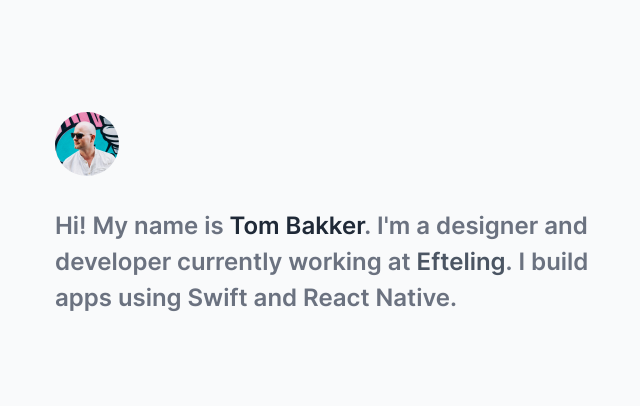
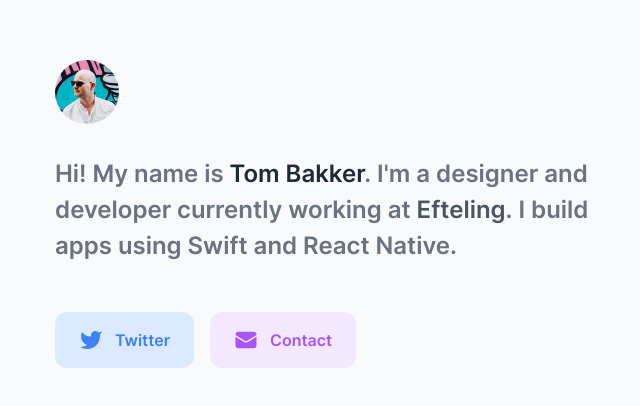
Before and after one commit to BakkerTom/personal-site, a Next.js app: page / in a window 1280 px wide. Shown: the part 186-592 px from the top of the page, without its empty margins (297-937 px from the left). Built offline with nearby package versions, Linux system fonts and the light colour scheme.

Commit message:
feat: add twitter and contact buttons

```diff
--- a/src/pages/_document.tsx
+++ b/src/pages/_document.tsx
@@ -12,7 +12,7 @@ export default function Document() {
           crossOrigin='anonymous'
         />
       </Head>
-      <body>
+      <body className='bg-gray-50 dark:bg-gray-800'>
         <Main />
         <NextScript />
       </body>
--- a/src/pages/index.tsx
+++ b/src/pages/index.tsx
@@ -10,26 +10,61 @@ export default function HomePage() {
     <Layout>
       <Seo />
       <main>
-        <section className='bg-gray-50 dark:bg-gray-800'>
+        <section>
           <div className='flex min-h-screen flex-col items-center justify-center px-4'>
             <div>
               <div className='mb-8'>
                 <Avatar className='h-16 w-16 rounded-full' />
               </div>
-              <p className='max-w-xl text-2xl font-semibold leading-normal text-gray-500 dark:text-gray-400'>
+              <p className='max-w-xl text-2xl font-semibold leading-normal text-gray-500 dark:text-gray-300'>
                 Hi! My name is{' '}
-                <span className='text-gray-800 dark:text-gray-300'>
+                <span className='text-gray-800 dark:text-gray-100'>
                   Tom Bakker
                 </span>
                 . I'm a designer and developer currently working at{' '}
                 <Link
-                  className='text-gray-600 transition-colors hover:text-primary-p3 dark:text-gray-300'
+                  className='text-gray-600 transition-colors hover:text-primary-p3 dark:text-gray-100'
                   href='https://apps.apple.com/nl/app/efteling/id727498391'
                 >
                   Efteling
                 </Link>
                 . I build apps using Swift and React Native.
               </p>
+              <div className='mt-12 flex flex-col space-y-4 sm:flex-row sm:space-y-0 sm:space-x-4'>
+                <Link
+                  href='https://twitter.com/BakkerTom'
+                  className='flex justify-center space-x-3 rounded-xl bg-blue-100 py-4 px-6 font-semibold text-blue-500 dark:bg-blue-900 dark:text-blue-300 sm:justify-start'
+                >
+                  <svg
+                    xmlns='http://www.w3.org/2000/svg'
+                    width='24'
+                    height='24'
+                    viewBox='0 0 24 24'
+                    fill='currentColor'
+                    stroke-linecap='round'
+                    stroke-linejoin='round'
+                    className='feather feather-twitter'
+                  >
+                    <path d='M23 3a10.9 10.9 0 0 1-3.14 1.53 4.48 4.48 0 0 0-7.86 3v1A10.66 10.66 0 0 1 3 4s-4 9 5 13a11.64 11.64 0 0 1-7 2c9 5 20 0 20-11.5a4.5 4.5 0 0 0-.08-.83A7.72 7.72 0 0 0 23 3z'></path>
+                  </svg>
+                  <span>Twitter</span>
+                </Link>
+                <Link
+                  href='mailto:tom.bakker92@gmail.com'
+                  className='flex justify-center space-x-3 rounded-xl bg-purple-100 py-4 px-6 font-semibold text-purple-500 dark:bg-purple-900 dark:text-purple-300 sm:justify-start'
+                >
+                  <svg
+                    xmlns='http://www.w3.org/2000/svg'
+                    viewBox='0 0 24 24'
+                    fill='currentColor'
+                    className='h-6 w-6'
+                  >
+                    <path d='M1.5 8.67v8.58a3 3 0 003 3h15a3 3 0 003-3V8.67l-8.928 5.493a3 3 0 01-3.144 0L1.5 8.67z' />
+                    <path d='M22.5 6.908V6.75a3 3 0 00-3-3h-15a3 3 0 00-3 3v.158l9.714 5.978a1.5 1.5 0 001.572 0L22.5 6.908z' />
+                  </svg>
+                  <span>Contact</span>
+                </Link>
+              </div>
             </div>
           </div>
         </section>
```
